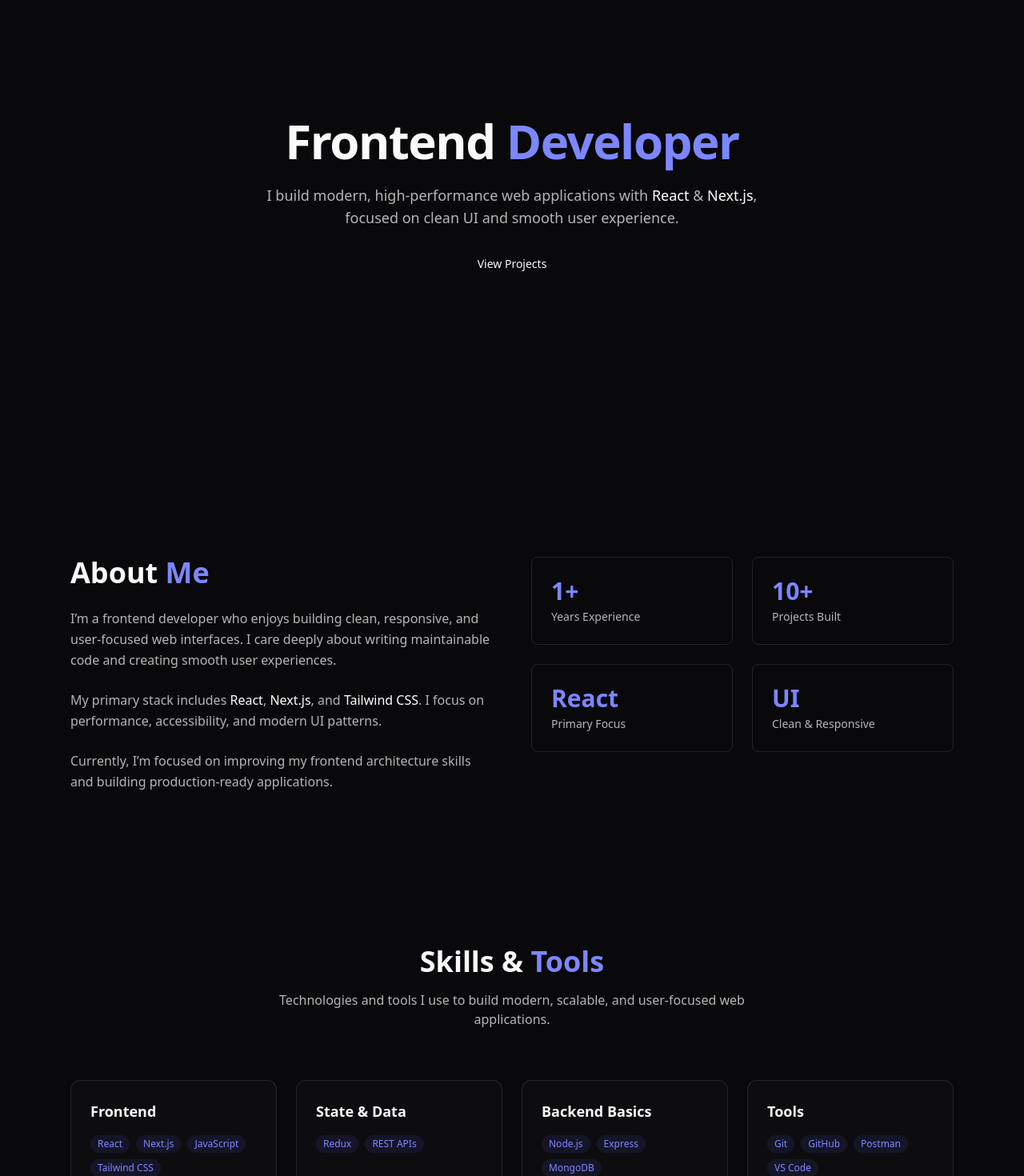
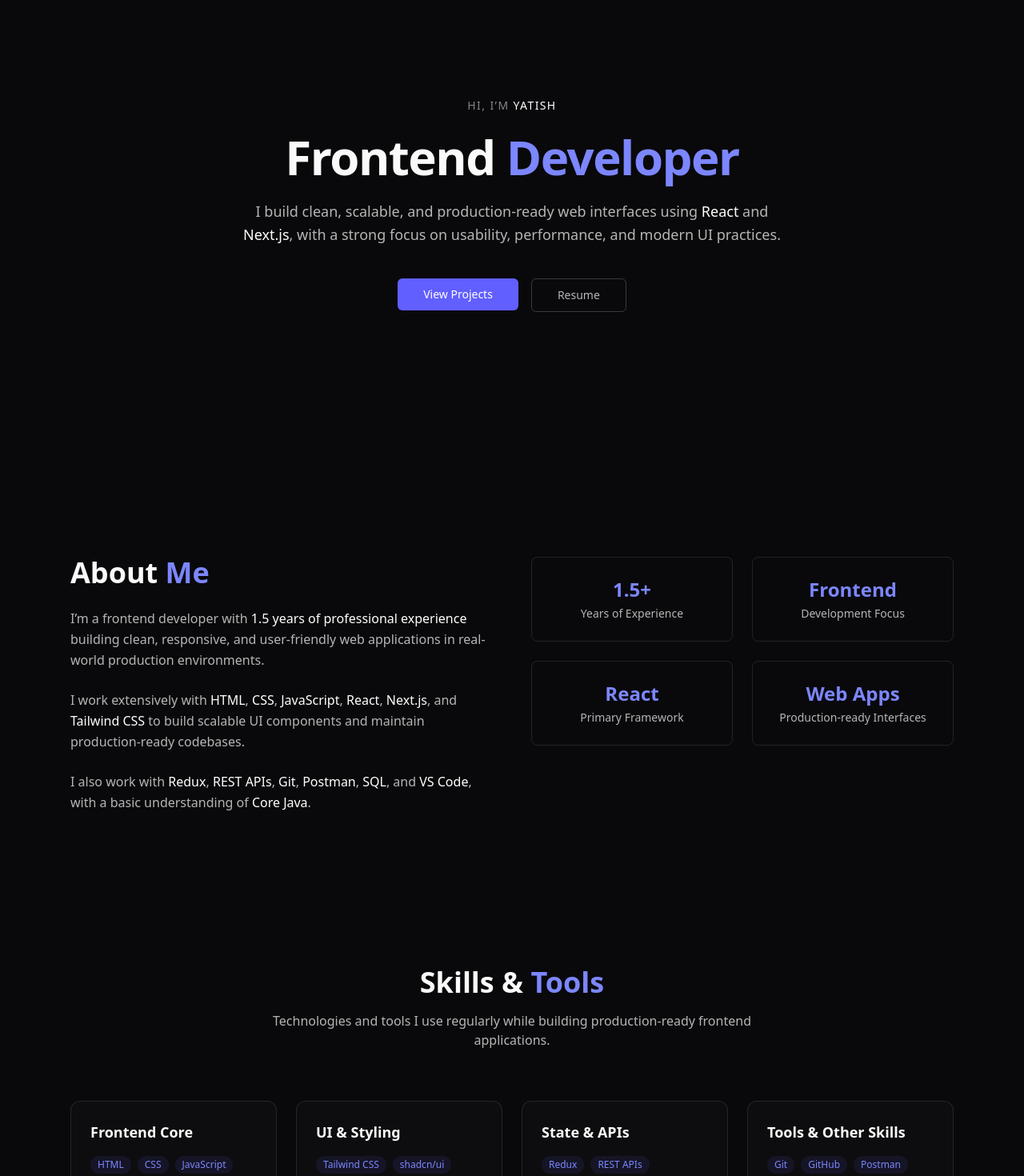
Before and after one commit to YatishPatil1234/portfolio, a Next.js app: page / in a window 1280 px wide. Shown: the part 200-1670 px from the top of the page at 80% size. Built offline with nearby package versions, Linux system fonts and the light colour scheme.

Commit message:
Added Resend email package for contact form submission

```diff
--- a/package.json
+++ b/package.json
@@ -17,6 +17,7 @@
     "radix-ui": "^1.4.3",
     "react": "19.2.3",
     "react-dom": "19.2.3",
+    "resend": "^6.9.1",
     "tailwind-merge": "^3.4.0"
   },
   "devDependencies": {
--- /dev/null
+++ b/src/app/api/contact/route.js
@@ -0,0 +1,121 @@
+import { Resend } from "resend";
+
+const resend = new Resend(process.env.RESEND_API_KEY);
+
+export async function POST(req) {
+  try {
+    const { name, email, message } = await req.json();
+
+    if (!name || !email || !message) {
+      return new Response(JSON.stringify({ error: "Missing fields" }), {
+        status: 400,
+      });
+    }
+
+    /* -------------------------------------------------
+       1️⃣ EMAIL TO YOU (PORTFOLIO OWNER)
+    ------------------------------------------------- */
+    await resend.emails.send({
+      from: "Portfolio <onboarding@resend.dev>",
+      to: process.env.CONTACT_EMAIL,
+      reply_to: email,
+      subject: `New contact message from ${name}`,
+      html: `
+        <div style="
+          font-family: -apple-system, BlinkMacSystemFont, 'Segoe UI', Roboto, Helvetica, Arial, sans-serif;
+          background-color: #0f0f14;
+          padding: 32px;
+          color: #ffffff;
+        ">
+          <div style="
+            max-width: 520px;
+            margin: 0 auto;
+            background-color: #16161d;
+            border-radius: 12px;
+            padding: 24px;
+            border: 1px solid rgba(255,255,255,0.08);
+          ">
+            <h2 style="color:#c7d2fe;">New Contact Message</h2>
+
+            <p><strong>Name:</strong> ${name}</p>
+            <p><strong>Email:</strong> ${email}</p>
+
+            <div style="
+              margin-top: 16px;
+              padding: 16px;
+              background-color: #0f0f14;
+              border-radius: 8px;
+              border: 1px solid rgba(255,255,255,0.06);
+            ">
+              ${message.replace(/\n/g, "<br />")}
+            </div>
+          </div>
+        </div>
+      `,
+    });
+
+    /* -------------------------------------------------
+       2️⃣ AUTO-REPLY EMAIL (TO SENDER)
+    ------------------------------------------------- */
+    await resend.emails.send({
+      from: "Yatish Patil <onboarding@resend.dev>",
+      to: email,
+      subject: "Thanks for reaching out — I’ll get back to you soon",
+      html: `
+        <div style="
+          font-family: -apple-system, BlinkMacSystemFont, 'Segoe UI', Roboto, Helvetica, Arial, sans-serif;
+          background-color: #0f0f14;
+          padding: 32px;
+          color: #ffffff;
+        ">
+          <div style="
+            max-width: 520px;
+            margin: 0 auto;
+            background-color: #16161d;
+            border-radius: 12px;
+            padding: 24px;
+            border: 1px solid rgba(255,255,255,0.08);
+          ">
+            <h2 style="color:#c7d2fe;">Thanks for getting in touch 👋</h2>
+
+            <p>Hi ${name},</p>
+
+            <p>
+              Thanks for reaching out through my portfolio.
+              I’ve received your message and will review it shortly.
+            </p>
+
+            <p>
+              I usually respond within <strong>24–48 hours</strong>.
+              If your message is urgent, feel free to reply to this email.
+            </p>
+
+            <div style="
+              margin-top: 20px;
+              padding-top: 16px;
+              border-top: 1px solid rgba(255,255,255,0.08);
+            ">
+              Best regards,<br />
+              <strong>Yatish Patil</strong><br />
+              Frontend Developer
+            </div>
+
+            <p style="
+              margin-top: 20px;
+              font-size: 12px;
+              color: #9ca3af;
+            ">
+              This is an automated confirmation.
+            </p>
+          </div>
+        </div>
+      `,
+    });
+
+    return new Response(JSON.stringify({ success: true }), { status: 200 });
+  } catch (error) {
+    return new Response(JSON.stringify({ error: "Failed to send email" }), {
+      status: 500,
+    });
+  }
+}
--- a/src/components/About.jsx
+++ b/src/components/About.jsx
@@ -4,11 +4,14 @@ import { motion } from "framer-motion";
 
 export default function About() {
   return (
-    <section id="about" className="max-w-6xl mx-auto px-6 py-24">
-      <div className="grid md:grid-cols-2 gap-12 items-start">
+    <section
+      id="about"
+      className="max-w-6xl mx-auto px-6 py-24 overflow-x-hidden"
+    >
+      <div className="grid grid-cols-1 md:grid-cols-2 gap-12 items-start">
         {/* Left: Text */}
         <motion.div
-          initial={{ opacity: 0, y: 30 }}
+          initial={{ opacity: 0, y: 24 }}
           whileInView={{ opacity: 1, y: 0 }}
           viewport={{ once: true }}
           transition={{ duration: 0.6, ease: "easeOut" }}
@@ -19,53 +22,61 @@ export default function About() {
           </h2>
 
           <p className="text-white/70 leading-relaxed">
-            I’m a frontend developer who enjoys building clean, responsive, and
-            user-focused web interfaces. I care deeply about writing
-            maintainable code and creating smooth user experiences.
+            I’m a frontend developer with{" "}
+            <span className="text-white">
+              1.5 years of professional experience
+            </span>{" "}
+            building clean, responsive, and user-friendly web applications in
+            real-world production environments.
           </p>
 
           <p className="text-white/70 leading-relaxed">
-            My primary stack includes <span className="text-white">React</span>,{" "}
+            I work extensively with <span className="text-white">HTML</span>,{" "}
+            <span className="text-white">CSS</span>,{" "}
+            <span className="text-white">JavaScript</span>,{" "}
+            <span className="text-white">React</span>,{" "}
             <span className="text-white">Next.js</span>, and{" "}
-            <span className="text-white">Tailwind CSS</span>. I focus on
-            performance, accessibility, and modern UI patterns.
+            <span className="text-white">Tailwind CSS</span> to build scalable
+            UI components and maintain production-ready codebases.
           </p>
 
           <p className="text-white/70 leading-relaxed">
-            Currently, I’m focused on improving my frontend architecture skills
-            and building production-ready applications.
+            I also work with <span className="text-white">Redux</span>,{" "}
+            <span className="text-white">REST APIs</span>,{" "}
+            <span className="text-white">Git</span>,{" "}
+            <span className="text-white">Postman</span>,{" "}
+            <span className="text-white">SQL</span>, and{" "}
+            <span className="text-white">VS Code</span>, with a basic
+            understanding of <span className="text-white">Core Java</span>.
           </p>
         </motion.div>
 
         {/* Right: Highlights */}
         <motion.div
-          initial={{ opacity: 0, y: 30 }}
+          initial={{ opacity: 0, y: 24 }}
           whileInView={{ opacity: 1, y: 0 }}
           viewport={{ once: true }}
           transition={{ duration: 0.6, ease: "easeOut", delay: 0.1 }}
-          className="grid grid-cols-2 gap-6"
+          className="grid grid-cols-1 sm:grid-cols-2 gap-4 sm:gap-6"
         >
-          <div className="border border-white/10 rounded-lg p-6">
-            <p className="text-3xl font-bold text-indigo-400">1+</p>
-            <p className="text-sm text-white/70 mt-1">Years Experience</p>
-          </div>
-
-          <div className="border border-white/10 rounded-lg p-6">
-            <p className="text-3xl font-bold text-indigo-400">10+</p>
-            <p className="text-sm text-white/70 mt-1">Projects Built</p>
-          </div>
-
-          <div className="border border-white/10 rounded-lg p-6">
-            <p className="text-3xl font-bold text-indigo-400">React</p>
-            <p className="text-sm text-white/70 mt-1">Primary Focus</p>
-          </div>
-
-          <div className="border border-white/10 rounded-lg p-6">
-            <p className="text-3xl font-bold text-indigo-400">UI</p>
-            <p className="text-sm text-white/70 mt-1">Clean & Responsive</p>
-          </div>
+          <Highlight title="1.5+" subtitle="Years of Experience" />
+          <Highlight title="Frontend" subtitle="Development Focus" />
+          <Highlight title="React" subtitle="Primary Framework" />
+          <Highlight title="Web Apps" subtitle="Production-ready Interfaces" />
         </motion.div>
       </div>
     </section>
   );
 }
+
+/* Reusable highlight card */
+function Highlight({ title, subtitle }) {
+  return (
+    <div className="border border-white/10 rounded-lg p-6 text-center">
+      <p className="text-2xl font-semibold text-indigo-400 whitespace-nowrap">
+        {title}
+      </p>
+      <p className="text-sm text-white/70 mt-1">{subtitle}</p>
+    </div>
+  );
+}
--- a/src/components/Contact.jsx
+++ b/src/components/Contact.jsx
@@ -4,48 +4,110 @@ import { Button } from "@/components/ui/button";
 import { Input } from "@/components/ui/input";
 import { Textarea } from "@/components/ui/textarea";
 import { motion } from "framer-motion";
+import { useState } from "react";
 
 export default function Contact() {
+  const [form, setForm] = useState({
+    name: "",
+    email: "",
+    message: "",
+  });
+  const [loading, setLoading] = useState(false);
+  const [success, setSuccess] = useState(false);
+
+  const handleChange = (e) => {
+    setForm({ ...form, [e.target.name]: e.target.value });
+  };
+
+  const handleSubmit = async (e) => {
+    e.preventDefault();
+    setLoading(true);
+
+    const res = await fetch("/api/contact", {
+      method: "POST",
+      headers: { "Content-Type": "application/json" },
+      body: JSON.stringify(form),
+    });
+
+    setLoading(false);
+
+    if (res.ok) {
+      setSuccess(true);
+      setForm({ name: "", email: "", message: "" });
+    }
+  };
+
   return (
     <section id="contact" className="max-w-6xl mx-auto px-6 py-24">
-      {/* Section Header */}
+      {/* Header */}
       <motion.div
         initial={{ opacity: 0, y: 30 }}
         whileInView={{ opacity: 1, y: 0 }}
         viewport={{ once: true }}
-        transition={{ duration: 0.6, ease: "easeOut" }}
+        transition={{ duration: 0.6 }}
         className="mb-16 text-center"
       >
         <h2 className="text-3xl md:text-4xl font-bold">
           Get In <span className="text-indigo-400">Touch</span>
         </h2>
         <p className="mt-4 text-white/70 max-w-2xl mx-auto">
-          Have an opportunity, project idea, or just want to connect? Feel free
-          to reach out — I’m always open to meaningful conversations.
+          Have an opportunity, project idea, or just want to connect?
         </p>
       </motion.div>
 
-      {/* Form Wrapper */}
-      <motion.div
+      {/* Form */}
+      <motion.form
+        onSubmit={handleSubmit}
         initial={{ opacity: 0, y: 30 }}
         whileInView={{ opacity: 1, y: 0 }}
         viewport={{ once: true }}
-        transition={{ duration: 0.6, ease: "easeOut", delay: 0.1 }}
-        className="max-w-xl mx-auto"
+        transition={{ duration: 0.6, delay: 0.1 }}
+        className="max-w-xl mx-auto border border-white/10 rounded-xl p-6 bg-white/[0.02] space-y-4"
       >
-        <div className="border border-white/10 rounded-xl p-6 bg-white/[0.02] space-y-4">
-          <Input placeholder="Your Name" />
-          <Input placeholder="Email Address" />
-          <Textarea placeholder="Your Message" rows={4} />
+        <Input
+          name="name"
+          placeholder="Your Name"
+          value={form.name}
+          onChange={handleChange}
+          required
+        />
 
-          <Button className="w-full">Send Message</Button>
-        </div>
+        <Input
+          name="email"
+          type="email"
+          placeholder="Email Address"
+          value={form.email}
+          onChange={handleChange}
+          required
+        />
 
-        {/* Trust Line */}
-        <p className="mt-4 text-center text-sm text-white/50">
-          I usually respond within 24–48 hours.
-        </p>
-      </motion.div>
+        <Textarea
+          name="message"
+          placeholder="Your Message"
+          rows={4}
+          value={form.message}
+          onChange={handleChange}
+          required
+        />
+
+        <Button
+          type="submit"
+          disabled={loading}
+          className="w-full bg-indigo-500 hover:bg-indigo-400 text-white transition"
+        >
+          {loading ? "Sending..." : "Send Message"}
+        </Button>
+
+        {success && (
+          <p className="text-green-400 text-sm text-center">
+            Message sent successfully!
+          </p>
+        )}
+      </motion.form>
+
+      <p className="mt-4 text-center text-sm text-white/50">
+        I usually respond within 24–48 hours.
+      </p>
     </section>
   );
 }
--- a/src/components/Hero.jsx
+++ b/src/components/Hero.jsx
@@ -5,37 +5,67 @@ import { motion } from "framer-motion";
 
 export default function Hero() {
   return (
-    <section className="min-h-screen pt-24 flex items-center justify-center">
+    <section className="min-h-screen pt-28 flex items-center justify-center">
       <div className="max-w-6xl mx-auto px-6 text-center">
         <motion.div
-          initial={{ opacity: 0, y: 30 }}
+          initial={{ opacity: 0, y: 24 }}
           animate={{ opacity: 1, y: 0 }}
           transition={{ duration: 0.6, ease: "easeOut" }}
           className="space-y-6"
         >
+          {/* Intro */}
+          <p className="text-sm uppercase tracking-widest text-white/50">
+            Hi, I’m <span className="text-white">Yatish</span>
+          </p>
+
           {/* Headline */}
-          <h1 className="text-4xl sm:text-5xl md:text-6xl font-bold tracking-tight">
+          <h1 className="text-4xl sm:text-5xl md:text-6xl font-semibold tracking-tight">
             Frontend <span className="text-indigo-400">Developer</span>
           </h1>
 
-          {/* Subheading */}
-          <p className="text-white/70 max-w-2xl mx-auto text-base sm:text-lg">
-            I build modern, high-performance web applications with
-            <span className="text-white"> React</span> &{" "}
-            <span className="text-white">Next.js</span>, focused on clean UI and
-            smooth user experience.
+          {/* Value Proposition */}
+          <p className="text-white/70 max-w-2xl mx-auto text-base sm:text-lg leading-relaxed">
+            I build clean, scalable, and production-ready web interfaces using{" "}
+            <span className="text-white">React</span> and{" "}
+            <span className="text-white">Next.js</span>, with a strong focus on
+            usability, performance, and modern UI practices.
           </p>
 
-          {/* CTA */}
-          <motion.div
-            whileHover={{ scale: 1.05 }}
-            whileTap={{ scale: 0.95 }}
-            className="inline-block"
-          >
-            <Button size="lg" className="px-8">
-              View Projects
-            </Button>
-          </motion.div>
+          {/* CTAs */}
+          <div className="flex justify-center gap-4 pt-4">
+            {/* Primary CTA */}
+            <motion.div whileHover={{ y: -2 }} whileTap={{ scale: 0.97 }}>
+              <Button
+                size="lg"
+                className="
+                  px-8 py-5
+                  bg-indigo-500 hover:bg-indigo-600
+                  text-white
+                  transition-all duration-300
+                "
+              >
+                View Projects
+              </Button>
+            </motion.div>
+
+            {/* Secondary CTA */}
+            <motion.div whileHover={{ y: -2 }} whileTap={{ scale: 0.97 }}>
+              <Button
+                size="lg"
+                variant="outline"
+                className="
+                  px-8 py-5
+                  border-white/20
+                  text-white/70
+                  hover:text-white
+                  hover:bg-white/5
+                  transition-all duration-300
+                "
+              >
+                Resume
+              </Button>
+            </motion.div>
+          </div>
         </motion.div>
       </div>
     </section>
--- a/src/components/Projects.jsx
+++ b/src/components/Projects.jsx
@@ -9,15 +9,15 @@ const projects = [
   {
     title: "CineScope",
     description:
-      "A modern movie discovery application with search, detailed movie pages, and dark mode support.",
-    tech: ["React", "Tailwind CSS", "OMDB API"],
+      "A responsive movie discovery web application where users can search movies, view detailed information, and explore ratings using a public movie API. Focused on clean UI, API integration, and reusable React components.",
+    tech: ["React", "Tailwind CSS", "REST API"],
     link: "#",
   },
   {
-    title: "Fake News Detection System",
+    title: "Fake News Detection UI",
     description:
-      "A machine learning–based system to classify news articles as real or fake with a clean web interface.",
-    tech: ["Python", "Flask", "Machine Learning"],
+      "A frontend web interface built to interact with a fake news detection system. I focused on UI design, form handling, API integration, and presenting results in a clear and user-friendly manner.",
+    tech: ["HTML", "CSS", "JavaScript", "REST API"],
     link: "#",
   },
 ];
@@ -37,8 +37,9 @@ export default function Projects() {
           Featured <span className="text-indigo-400">Projects</span>
         </h2>
         <p className="mt-4 text-white/70 max-w-2xl mx-auto">
-          A selection of projects that showcase my frontend skills,
-          problem-solving approach, and attention to detail.
+          A selection of frontend projects that demonstrate my experience with
+          UI development, API integration, and building real-world web
+          interfaces.
         </p>
       </motion.div>
 
@@ -58,15 +59,12 @@ export default function Projects() {
           >
             <Card className="group h-full bg-white/[0.02] border border-white/10 hover:border-indigo-400/40 transition-colors">
               <CardContent className="p-6 flex flex-col h-full">
-                {/* Project Title */}
                 <h3 className="text-xl font-semibold mb-3">{project.title}</h3>
 
-                {/* Description */}
                 <p className="text-white/70 mb-6 leading-relaxed">
                   {project.description}
                 </p>
 
-                {/* Tech Stack */}
                 <div className="flex flex-wrap gap-2 mb-6">
                   {project.tech.map((tech) => (
                     <Badge
@@ -78,7 +76,6 @@ export default function Projects() {
                   ))}
                 </div>
 
-                {/* CTA */}
                 <div className="mt-auto">
                   <Button
                     variant="outline"
--- a/src/components/Skills.jsx
+++ b/src/components/Skills.jsx
@@ -5,20 +5,20 @@ import { motion } from "framer-motion";
 
 const skillGroups = [
   {
-    title: "Frontend",
-    skills: ["React", "Next.js", "JavaScript", "Tailwind CSS"],
+    title: "Frontend Core",
+    skills: ["HTML", "CSS", "JavaScript", "React", "Next.js"],
   },
   {
-    title: "State & Data",
+    title: "UI & Styling",
+    skills: ["Tailwind CSS", "shadcn/ui"],
+  },
+  {
+    title: "State & APIs",
     skills: ["Redux", "REST APIs"],
   },
   {
-    title: "Backend Basics",
-    skills: ["Node.js", "Express", "MongoDB"],
-  },
-  {
-    title: "Tools",
-    skills: ["Git", "GitHub", "Postman", "VS Code"],
+    title: "Tools & Other Skills",
+    skills: ["Git", "GitHub", "Postman", "VS Code", "SQL", "Core Java (Basic)"],
   },
 ];
 
@@ -37,8 +37,8 @@ export default function Skills() {
           Skills & <span className="text-indigo-400">Tools</span>
         </h2>
         <p className="mt-4 text-white/70 max-w-2xl mx-auto">
-          Technologies and tools I use to build modern, scalable, and
-          user-focused web applications.
+          Technologies and tools I use regularly while building production-ready
+          frontend applications.
         </p>
       </motion.div>
 
```
Also changed, not shown: 1 other file (tests, documents, lock files or other folders).
